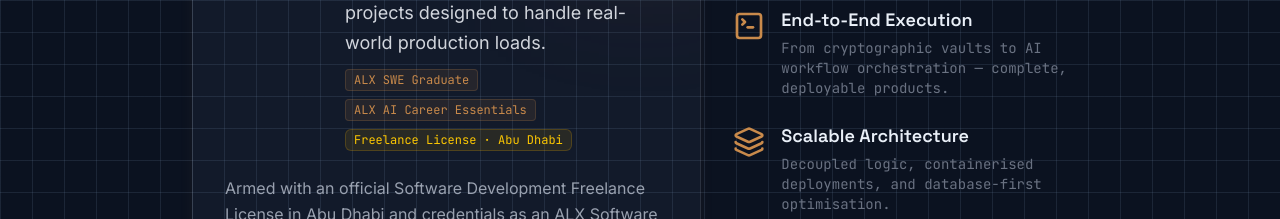
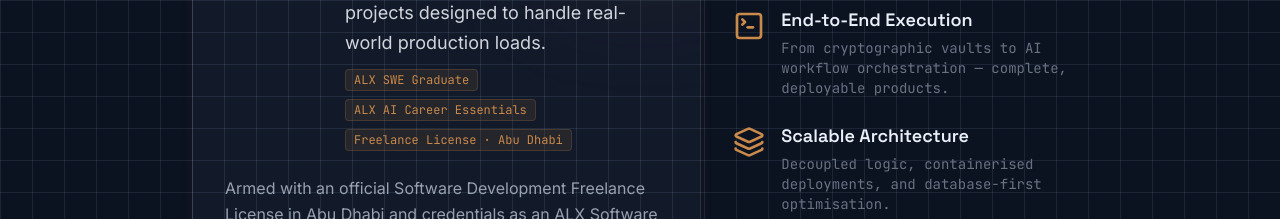
Before and after one commit to Elsmoil/Protfoilo, a Next.js app: page /en in a window 1280 px wide. Shown: the part 4480-4699 px from the top of the page. Built offline with nearby package versions, Linux system fonts and the light colour scheme.

Commit message:
style: fix freelance license badge color in Philosophy section

```diff
--- a/src/components/sections/Philosophy.tsx
+++ b/src/components/sections/Philosophy.tsx
@@ -53,7 +53,7 @@ export default function Philosophy() {
                   <span className="font-mono text-xs text-brass-light dark:text-brass bg-brass/10 border border-brass/20 px-2 py-0.5 rounded-sm">
                     ALX AI Career Essentials
                   </span>
-                  <span className="font-mono text-xs text-yellow-400 bg-yellow-500/10 border border-yellow-500/20 px-2 py-0.5 rounded-md">
+                  <span className="font-mono text-xs text-brass-light dark:text-brass bg-brass/10 border border-brass/20 px-2 py-0.5 rounded-sm">
                     Freelance License · Abu Dhabi
                   </span>
                 </div>
```
